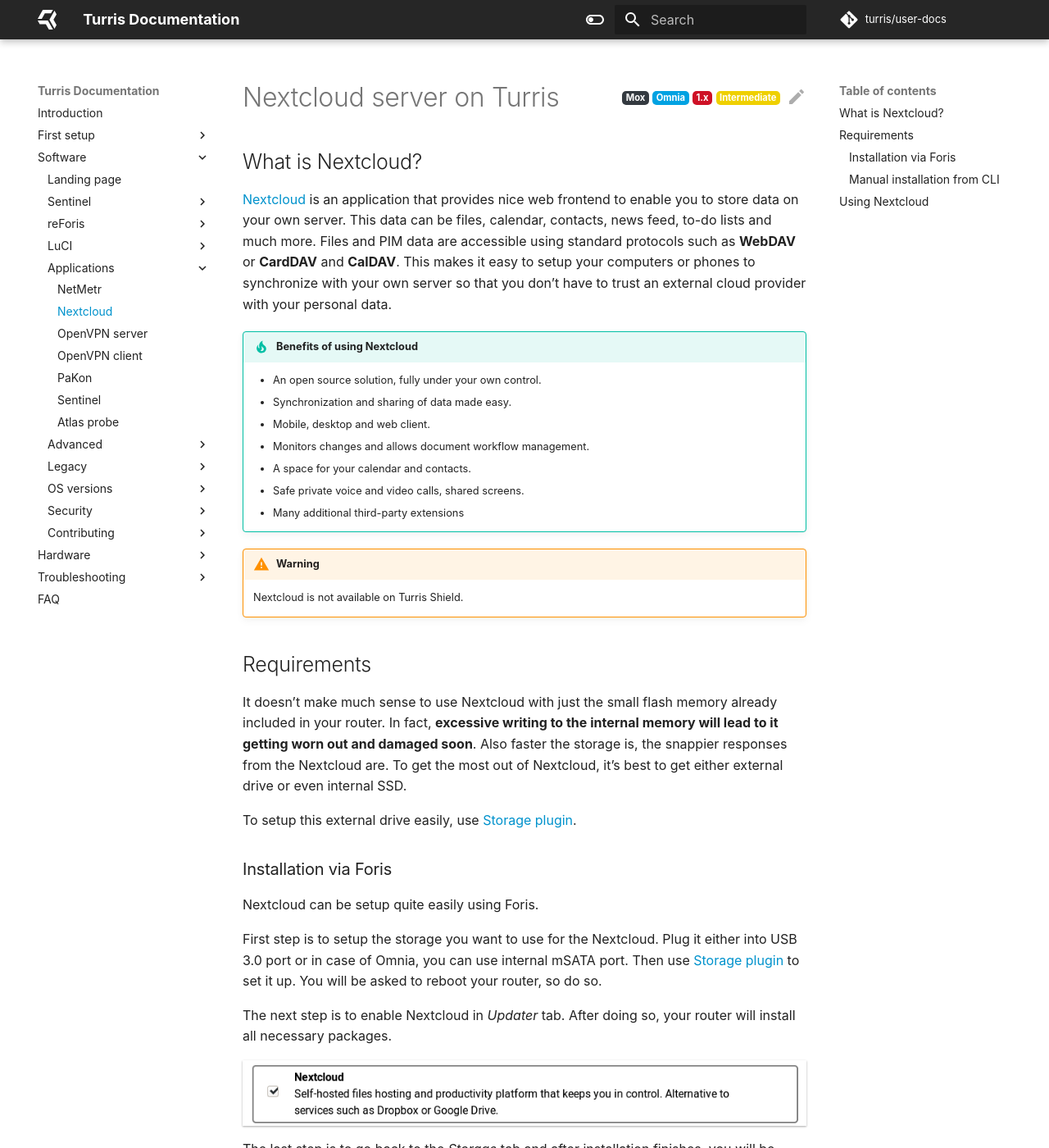
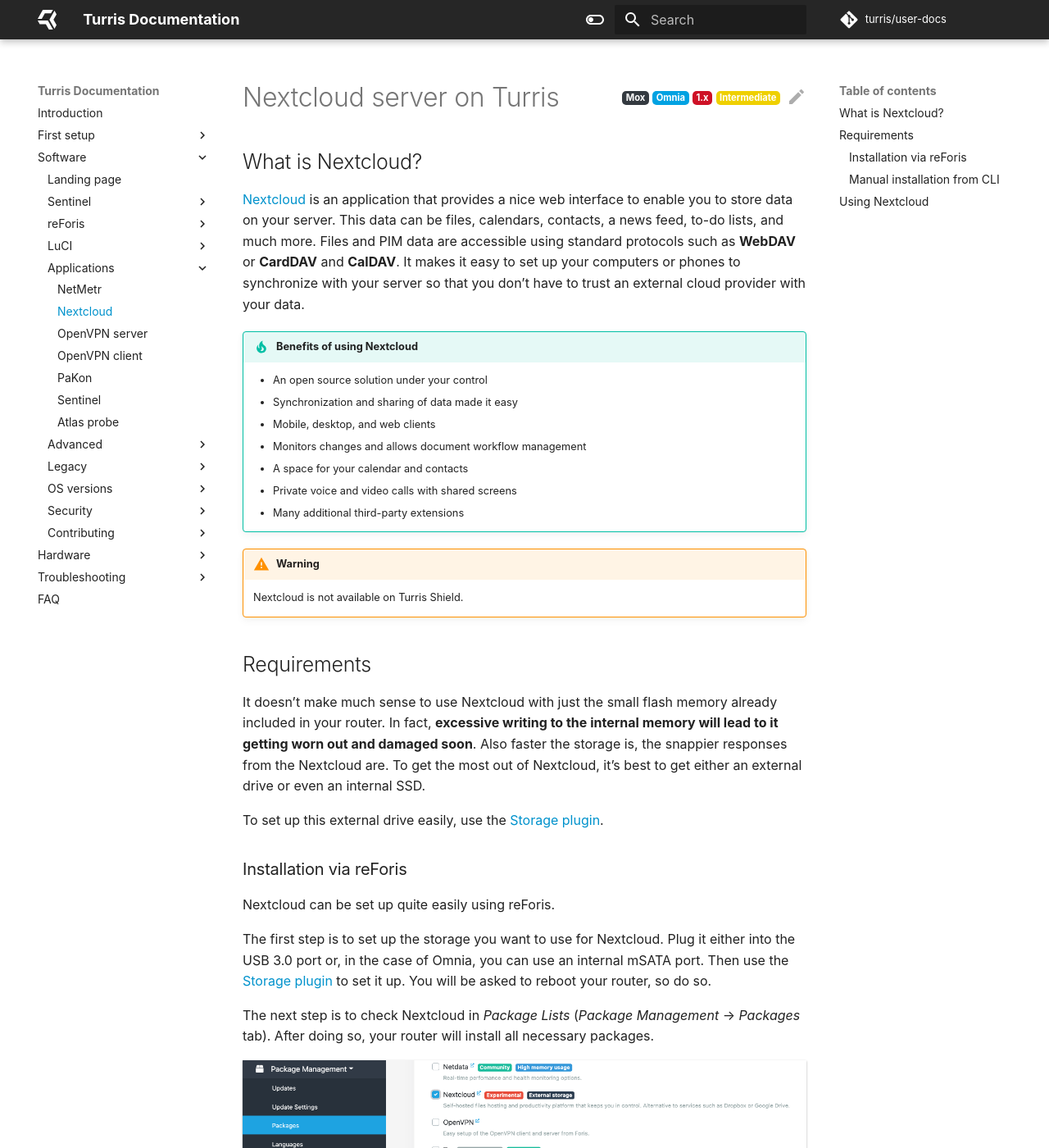
Before and after one commit to turris-cz/user-docs, an MkDocs documentation site: the page built from docs/geek/nextcloud/nextcloud.md, in a window 1280 px wide and 1400 px high. Shown: the whole window at 82% size. Built offline with MkDocs 1.6.1 and Material for MkDocs 9.7.7, drawn with Linux system fonts in a browser that asks for light colours; some of the changed text lies outside the part shown.

Commit message:
geek/nextcloud: Update info about installation via reForis

````diff
--- a/docs/geek/nextcloud/nextcloud.md
+++ b/docs/geek/nextcloud/nextcloud.md
@@ -6,21 +6,21 @@
 
 ## What is Nextcloud?
 
-[Nextcloud](https://nextcloud.com) is an application that provides nice web
-frontend to enable you to store data on your own server. This data can be
-files, calendar, contacts, news feed, to-do lists and much more. Files and PIM
-data are accessible using standard protocols such as **WebDAV** or **CardDAV**
-and **CalDAV**. This makes it easy to setup your computers or phones to
-synchronize with your own server so that you don't have to trust an external
-cloud provider with your personal data.
+[Nextcloud](https://nextcloud.com) is an application that provides a nice web
+interface to enable you to store data on your server. This data can be files,
+calendars, contacts, a news feed, to-do lists, and much more. Files and PIM data
+are accessible using standard protocols such as **WebDAV** or **CardDAV** and
+**CalDAV**. It makes it easy to set up your computers or phones to synchronize
+with your server so that you don't have to trust an external cloud provider with
+your data.
 
 !!! tip "Benefits of using Nextcloud"
-    * An open source solution, fully under your own control.
-    * Synchronization and sharing of data made easy.
-    * Mobile, desktop and web client.
-    * Monitors changes and allows document workflow management.
-    * A space for your calendar and contacts.
-    * Safe private voice and video calls, shared screens.
+    * An open source solution under your control
+    * Synchronization and sharing of data made it easy
+    * Mobile, desktop, and web clients
+    * Monitors changes and allows document workflow management
+    * A space for your calendar and contacts
+    * Private voice and video calls with shared screens
     * Many additional third-party extensions
 
 !!! warning
@@ -32,58 +32,56 @@
 already included in your router. In fact, **excessive writing to the internal
 memory will lead to it getting worn out and damaged soon**. Also faster the
 storage is, the snappier responses from the Nextcloud are. To get the most out
-of Nextcloud, it’s best to get either external drive or even internal SSD.
+of Nextcloud, it’s best to get either an external drive or even an internal SSD.
 
-To setup this external drive easily, use [Storage
-plugin](../../basics/foris/storage-plugin/storage-plugin.md).
+To set up this external drive easily, use the [Storage
+plugin](../../basics/reforis/storage-plugin/storage-plugin.md).
 
-### Installation via Foris
+### Installation via reForis
 
-Nextcloud can be setup quite easily using Foris.
+Nextcloud can be set up quite easily using reForis.
 
-First step is to setup the storage you want to use for the Nextcloud. Plug it
-either into USB 3.0 port or in case of Omnia, you can use internal mSATA port.
-Then use
-[Storage plugin](../../basics/foris/storage-plugin/storage-plugin.md) to set
-it up. You will be asked to reboot your router, so do so.
+The first step is to set up the storage you want to use for Nextcloud. Plug it
+either into the USB 3.0 port or, in the case of Omnia, you can use an internal
+mSATA port. Then use the [Storage
+plugin](../../basics/reforis/storage-plugin/storage-plugin.md) to set it up. You
+will be asked to reboot your router, so do so.
 
-The next step is to enable Nextcloud in _Updater_ tab. After doing so, your
-router will install all necessary packages.
+The next step is to check Nextcloud in _Package Lists_ (_Package Management_ →
+_Packages_ tab). After doing so, your router will install all necessary
+packages.
 
-![Nextcloud option in updater tab](nextcloud-updater.png)
+![Nextcloud option in Package Lists](nextcloud-package.png)
 
-The last step is to go back to the _Storage_ tab and after installation
-finishes, you will be presented with a dialog to set your admin username and
-password. If you install Nextcloud first – without setting up your external
-drive – Foris wouldn't allow you to setup Nextcloud till you do so.
+The last step is to go to the _Nextcloud_ tab, which will appear after
+successful installation, you will be presented with a dialog to set your admin
+username and password.
 
-![Setting up a disk with Nextcloud installed](storage-plugin-nextcloud.png)
+If you get the setup dialog, you can enter your desired credentials, and you are
+done. reForis will finish your Nextcloud setup. It can take a while, depending
+on the speed of your drive.
 
-If you get the setup dialog, you can enter your desired credentials and you
-are done. Foris will finish your Nextcloud setup. This can take a while
-depending on speed of your drive.
+![Last step of Nextcloud installation](nextcloud-setup.gif)
 
-![Nextcloud configuration](nextcloud-setup.png)
+Once done, you get a link directly to your ready-to-use Nextcloud instance, or
+you can access it from the [Landing page](../../basics//landing-page.md).
 
-Once done, you get a link directly to your ready to use Nextcloud instance.
-
-![Nextcloud installed](nextcloud-installed.png)
+![Access Nextcloud instance](nextcloud-webapp.gif)
 
 ### Manual installation from CLI
 
 Nextcloud is already included in our repositories, so you can get it simply by
-installing the package `nextcloud-install` by issuing the following
-commands:
+installing the package `nextcloud-install` by issuing the following commands:
 
 ```
 echo 'Install("nextcloud-install")' > /etc/updater/conf.d/nextcloud.lua
 pkgupdate
 ```
 
-This will install all the required dependencies, the Nextcloud itself and a
+It will install all the required dependencies, the Nextcloud itself, and a
 simple script to help you with the basic setup. Alternatively, you can install
-only the package `nextcloud` and set up everything by yourself. If you decide
-to use the setup-script for simplicity, just call the following command after
+only the package `nextcloud` and set up everything by yourself. If you decide to
+use the setup script for simplicity just call the following command after
 installation is complete:
 
 ```
@@ -96,19 +94,19 @@
 
 ## Using Nextcloud
 
-Once installed, you can access your Nextcloud instance by using an URL like
+Once installed, you can access your Nextcloud instance by using URL like
 `http://your_router_lan_ip/nextcloud`. If your computer supports
-[zeroconf](https://en.wikipedia.org/wiki/Zero-configuration_networking),
-you could simplify the access by using url <http://turris.local/nextcloud>.
+[zeroconf](https://en.wikipedia.org/wiki/Zero-configuration_networking), you
+could simplify the access by using the URL <http://turris.local/nextcloud>.
 
 You can also enable access to your Nextcloud from anywhere on the Internet. You
-can either use VPN, which can be set up [really easily from
-Foris](../../basics/apps/openvpn-server/openvpn.md) or you need to open up some ports in
-your firewall. Second option would allow anybody (including attackers) to try to
-log in to your Nextcloud instance and – if you don't change the Lighttpd
-configuration – to LuCI and Foris. Please don’t do that unless you are sure what
-you are doing.
+can either use VPN, which can be set up [easily from
+reForis](../../basics/apps/openvpn-server/openvpn.md), or you need to open up
+some ports in your firewall. The second option would allow anybody (including
+attackers) to try to log in to your Nextcloud instance and – if you do not
+change the Lighttpd configuration – to LuCI and reForis. Please do not do that
+unless you are sure what you are doing.
 
-Also bear in mind that if you are using Nextcloud from our repositories, **you
-shouldn't update the Nextcloud core manually** as that would get overwritten by
-next update. So update just your extra apps and leave the core to us.
+Also, bear in mind that if you are using Nextcloud from our repositories, **you
+shouldn't update the Nextcloud core manually**, as that would get overwritten by
+the next update. So update just your extra apps and leave the core to us.
````
Also changed, not shown: docs/geek/nextcloud/nextcloud-installed.png (deleted), docs/geek/nextcloud/nextcloud-package.png (added), docs/geek/nextcloud/nextcloud-setup.gif (added), docs/geek/nextcloud/nextcloud-setup.png (deleted), docs/geek/nextcloud/nextcloud-updater.png (deleted), docs/geek/nextcloud/nextcloud-webapp.gif (added), docs/geek/nextcloud/storage-plugin-nextcloud.png (deleted).
